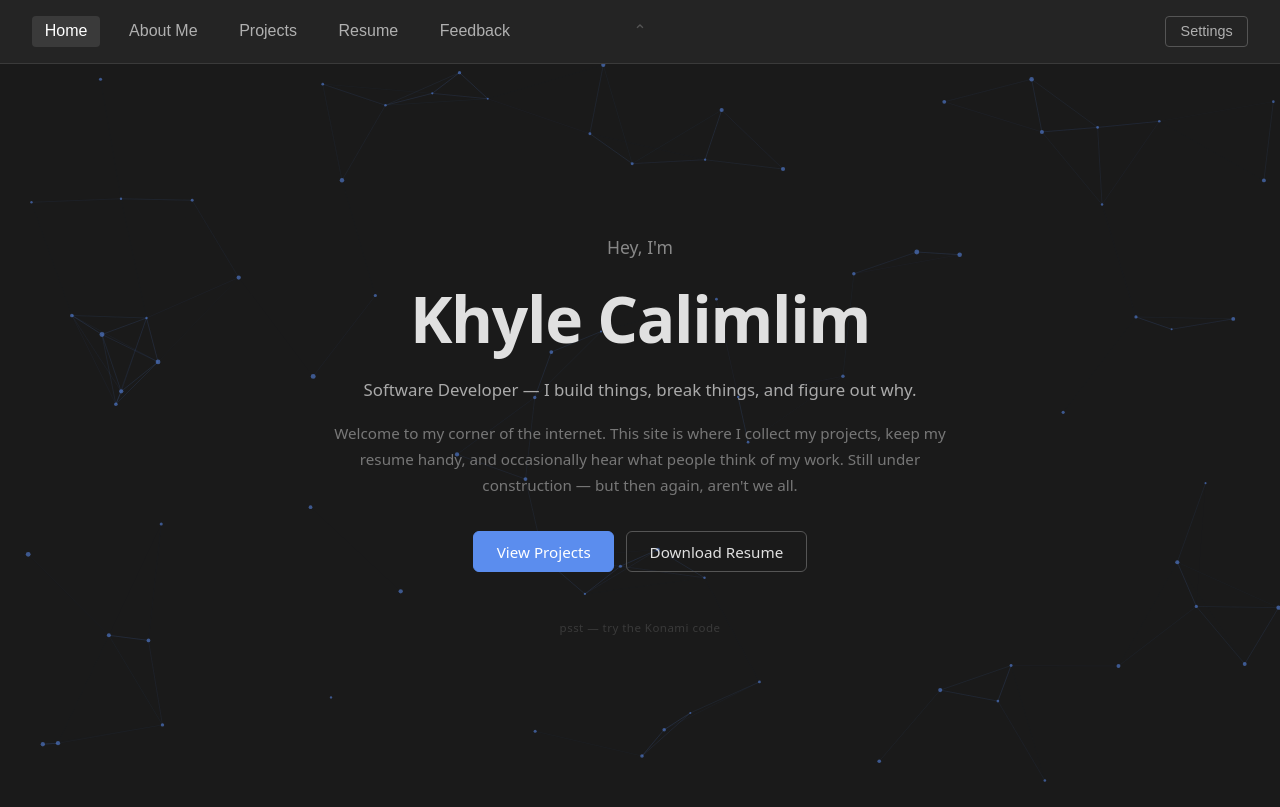
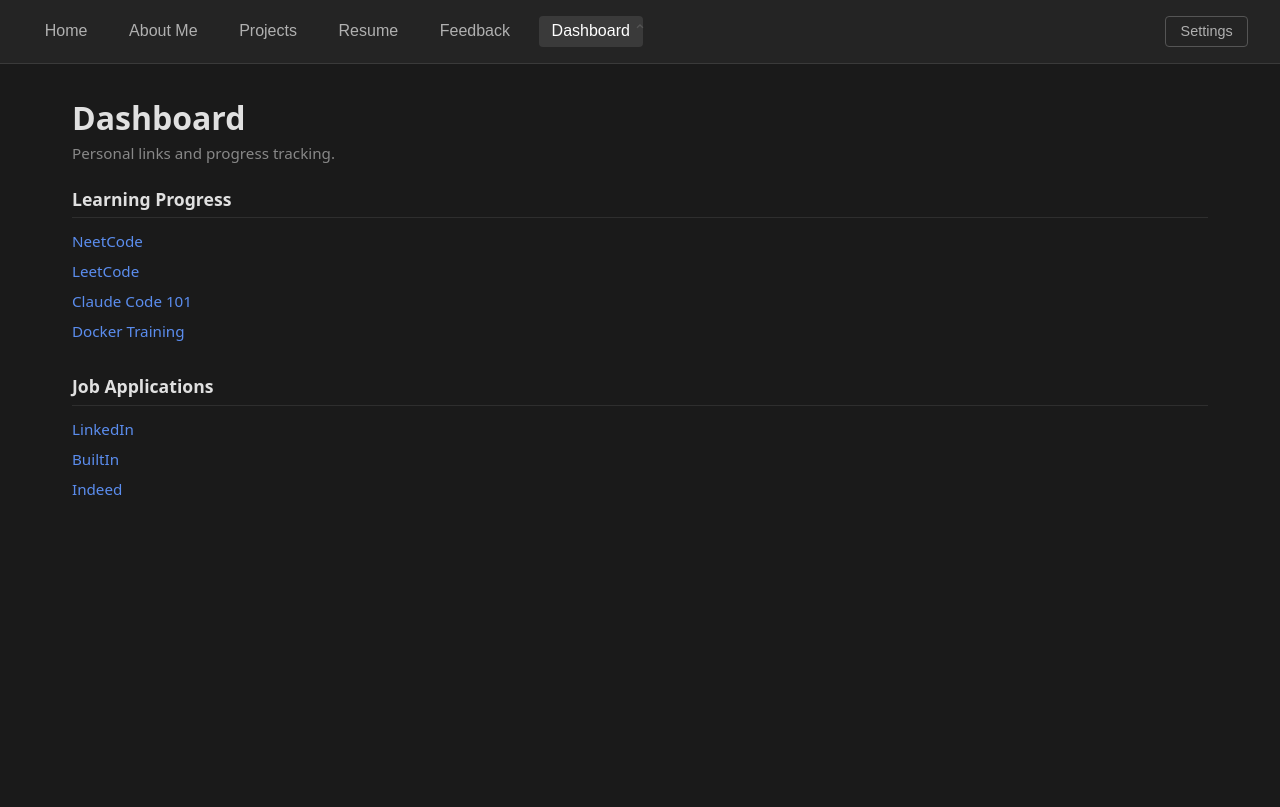
Before and after one commit to khylecalimlim/personal_website, an Angular app in the folder my-website-Angular/: page /dashboard in a window 1280 px wide. Before the commit this address led to /. Built offline with nearby package versions, Linux system fonts and the light colour scheme; a web font is replaced by a local one.

Commit message:
Add dashboard page with learning progress and job application links

```diff
--- a/my-website-Angular/src/app/app.component.html
+++ b/my-website-Angular/src/app/app.component.html
@@ -5,6 +5,7 @@
     <a routerLink="/projects" routerLinkActive="active">Projects</a>
     <a routerLink="/resume" routerLinkActive="active">Resume</a>
     <a routerLink="/feedback" routerLinkActive="active">Feedback</a>
+    <a routerLink="/dashboard" routerLinkActive="active">Dashboard</a>
   </nav>
 
   <button class="collapse-btn" (click)="navCollapsed = !navCollapsed; settingsOpen = false" [title]="navCollapsed ? 'Expand navbar' : 'Collapse navbar'">
--- /dev/null
+++ b/my-website-Angular/src/app/dashboard/dashboard.component.html
@@ -0,0 +1,17 @@
+<div class="page">
+  <h1>Dashboard</h1>
+  <p class="subtitle">Personal links and progress tracking.</p>
+
+  @for (section of sections; track section.title) {
+    <section class="dashboard-section">
+      <h2>{{ section.title }}</h2>
+      <ul class="link-list">
+        @for (link of section.links; track link.href) {
+          <li>
+            <a [href]="link.href" target="_blank" rel="noopener">{{ link.label }}</a>
+          </li>
+        }
+      </ul>
+    </section>
+  }
+</div>
--- /dev/null
+++ b/my-website-Angular/src/app/dashboard/dashboard.component.scss
@@ -0,0 +1,36 @@
+.subtitle {
+  color: #888;
+  margin-top: 0.25rem;
+  margin-bottom: 1.5rem;
+  font-size: 0.95rem;
+}
+
+.dashboard-section {
+  margin-bottom: 2rem;
+
+  h2 {
+    font-size: 1.1rem;
+    font-weight: 600;
+    margin-bottom: 0.75rem;
+    padding-bottom: 0.4rem;
+    border-bottom: 1px solid #2e2e2e;
+  }
+}
+
+.link-list {
+  list-style: none;
+  display: flex;
+  flex-direction: column;
+  gap: 0.5rem;
+
+  a {
+    display: inline-block;
+    font-size: 0.95rem;
+    color: #5b8dee;
+    text-decoration: none;
+
+    &:hover {
+      text-decoration: underline;
+    }
+  }
+}
--- /dev/null
+++ b/my-website-Angular/src/app/dashboard/dashboard.component.ts
@@ -0,0 +1,40 @@
+import { Component } from '@angular/core';
+
+interface DashboardLink {
+  label: string;
+  href: string;
+}
+
+interface DashboardSection {
+  title: string;
+  links: DashboardLink[];
+}
+
+@Component({
+  selector: 'app-dashboard',
+  standalone: true,
+  imports: [],
+  templateUrl: './dashboard.component.html',
+  styleUrl: './dashboard.component.scss'
+})
+export class DashboardComponent {
+  sections: DashboardSection[] = [
+    {
+      title: 'Learning Progress',
+      links: [
+        { label: 'NeetCode', href: 'https://neetcode.io/' },
+        { label: 'LeetCode', href: 'https://leetcode.com/' },
+        { label: 'Claude Code 101', href: 'https://anthropic.skilljar.com/claude-code-101' },
+        { label: 'Docker Training', href: 'https://www.docker.com/trainings/' }
+      ]
+    },
+    {
+      title: 'Job Applications',
+      links: [
+        { label: 'LinkedIn', href: 'https://www.linkedin.com/' },
+        { label: 'BuiltIn', href: 'https://builtin.com/' },
+        { label: 'Indeed', href: 'https://www.indeed.com/' }
+      ]
+    }
+  ];
+}
```
Also changed, not shown: my-website-Angular/src/app/app.routes.ts (+6 -7 lines).
